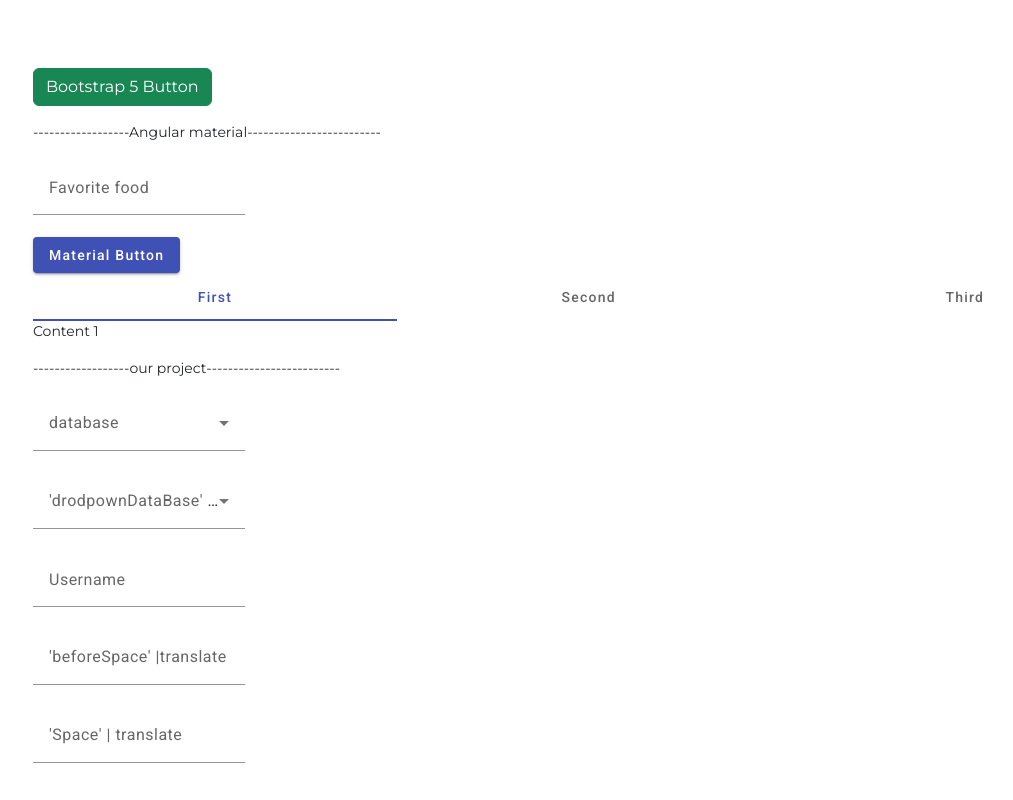
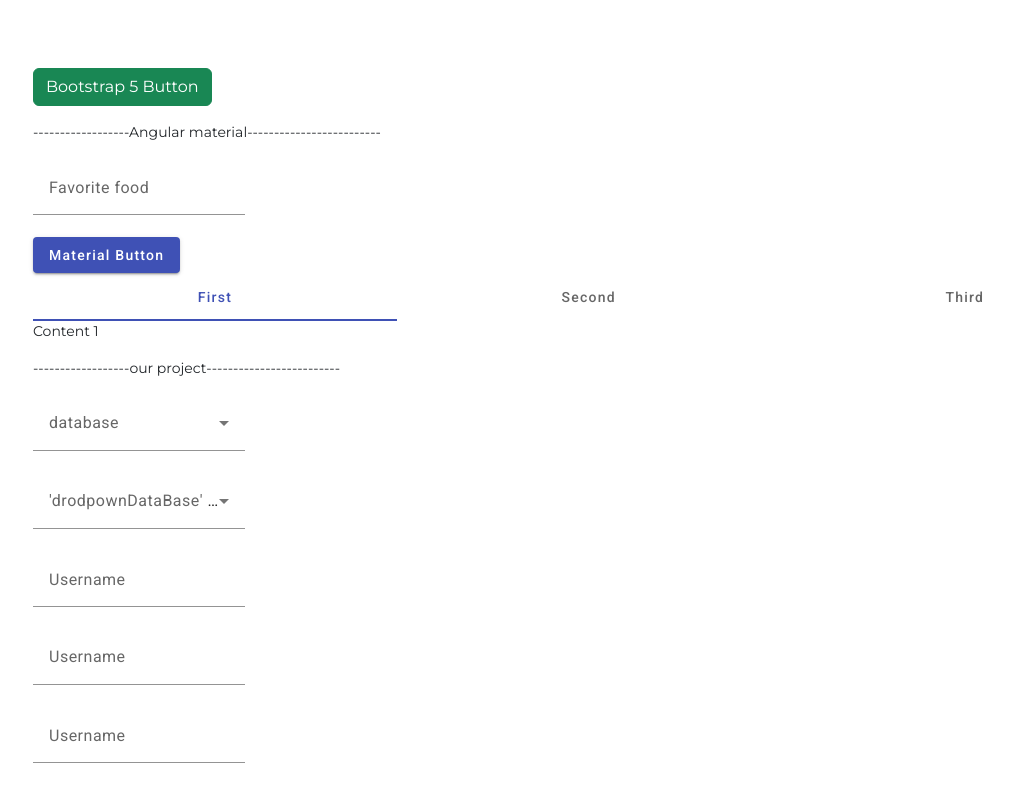
Before and after one commit to kathir8/angular-mat, an Angular app: page / in a window 1280 px wide. Shown: the top 800 px of the page, without its empty margins (49-1062 px from the left). Built offline with nearby package versions, Linux system fonts and the light colour scheme; a web font is replaced by a local one.

Commit message:
extra pattern

```diff
--- a/src/app/app.component.html
+++ b/src/app/app.component.html
@@ -35,6 +35,19 @@
       </mat-select>
     </mat-form-field>
     <br>
+
+     <mat-form-field>
+      <mat-label>Username</mat-label>
+      <input matInput name="username" [placeholder]="'Username'" autocomplete="off">
+    </mat-form-field>
+    <br>
+
+     <mat-form-field>
+      <input matInput name="username" placeholder=Username autocomplete="off">
+    </mat-form-field>
+    <br>
+
+
 
     <mat-form-field>
       <mat-label>Username</mat-label>
```
Also changed, not shown: rphc.js (+7 -4 lines).
